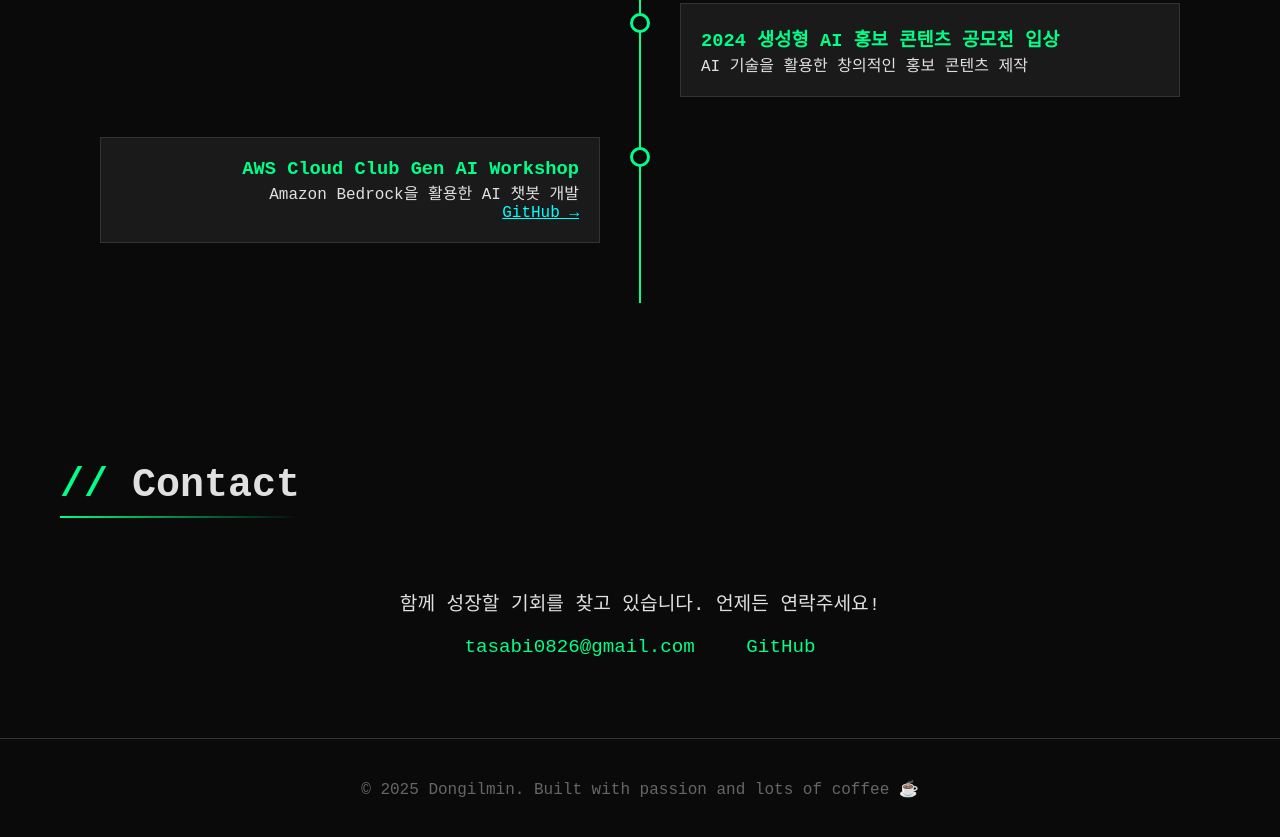
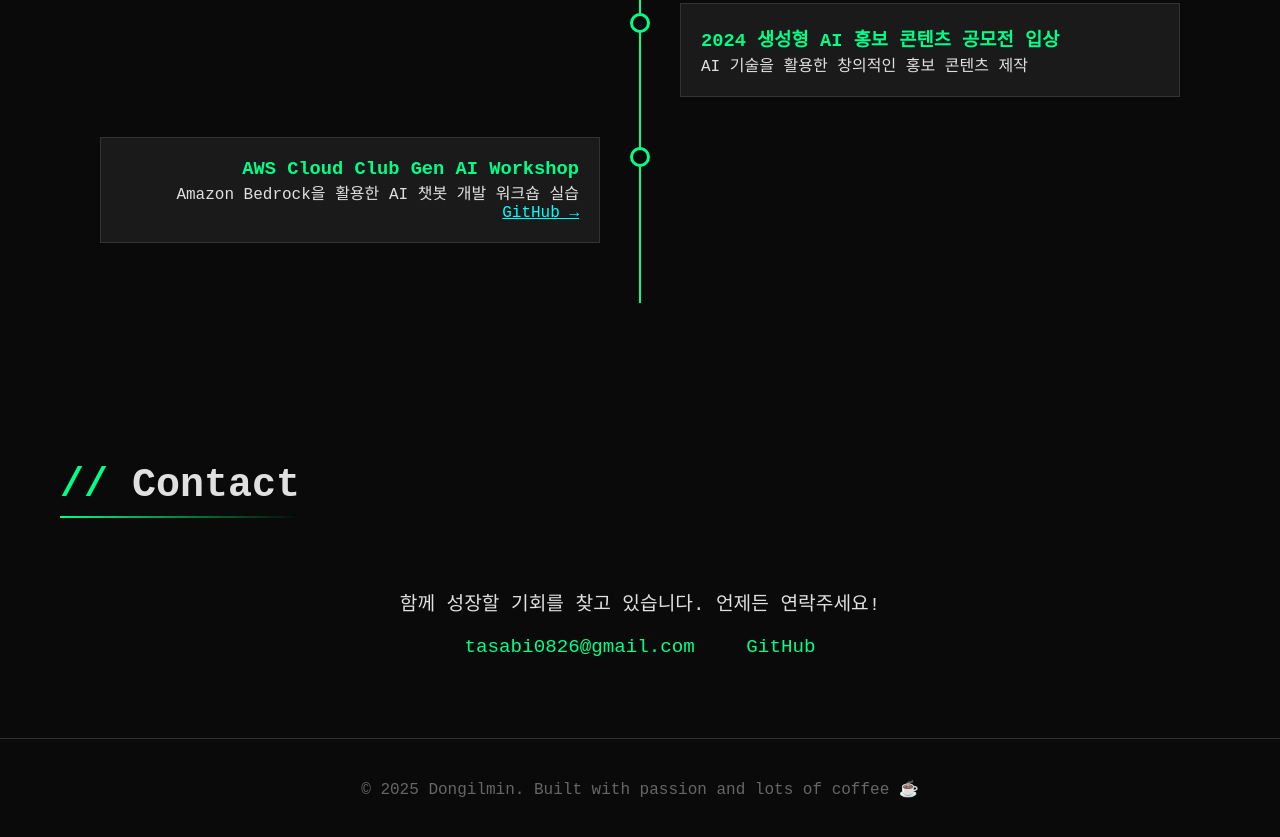
Before and after one commit to dimwasuc/dimwasuc.github.io, a plain HTML site: page index.html in a window 1280 px wide. Shown: the part 3253-4090 px from the top of the page. Drawn offline with Linux system fonts and the light colour scheme.

Commit message:
Update index.html

```diff
--- a/index.html
+++ b/index.html
@@ -794,7 +794,7 @@
                 <div class="timeline-dot"></div>
                 <div class="timeline-content">
                     <h3 style="color: var(--primary);">AWS Cloud Club Gen AI Workshop</h3>
-                    <p>Amazon Bedrock을 활용한 AI 챗봇 개발</p>
+                    <p>Amazon Bedrock을 활용한 AI 챗봇 개발 워크숍 실습</p>
                     <a href="https://github.com/DongilMin/Bedrock_AI_Chatbot" target="_blank" style="color: var(--accent);">GitHub →</a>
                 </div>
             </div>
```
